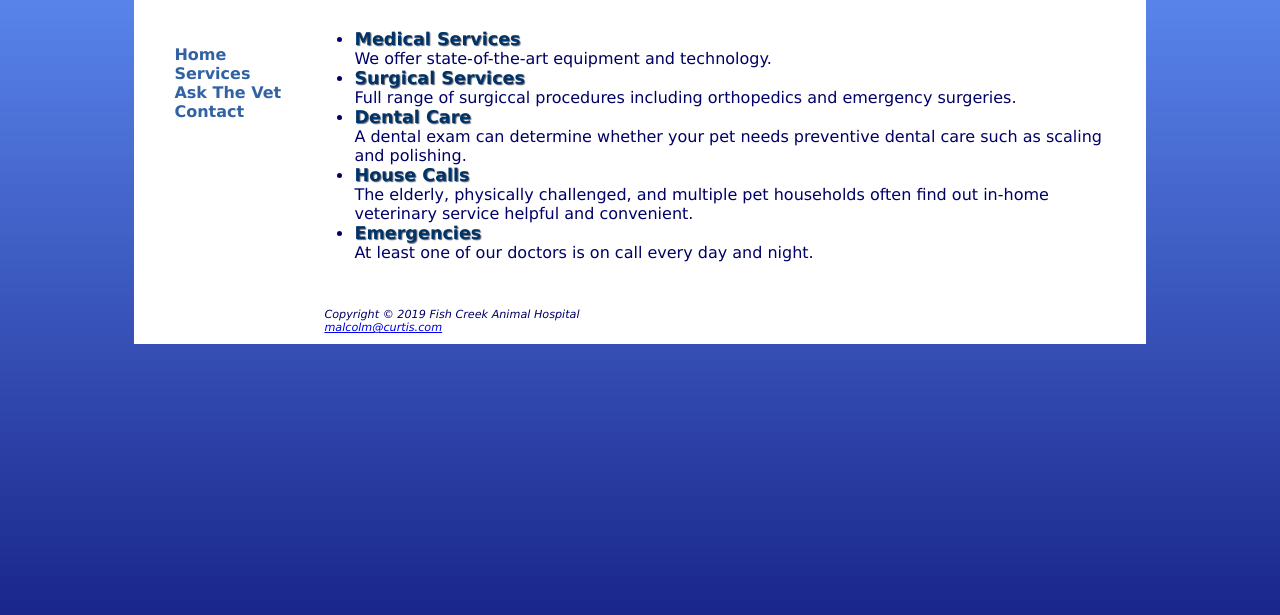
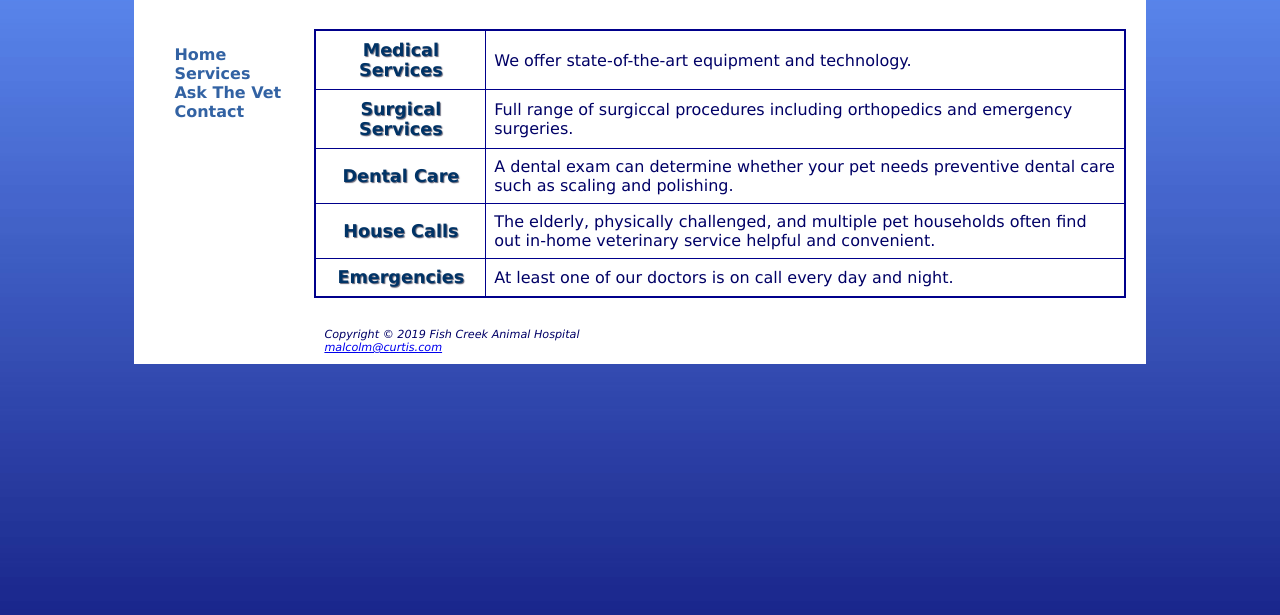
Before and after one commit to Malcmalc2/FishCreek-AnimalHospital, a plain HTML site: page services.html in a window 1280 px wide. Shown: the part 127-742 px from the top of the page. Drawn offline with Linux system fonts and the light colour scheme.

Commit message:
Chapter 8
Tables

```diff
--- a/css/stylesheet.css
+++ b/css/stylesheet.css
@@ -34,6 +34,18 @@ header, nav, main, footer {
 #desktop {
     display: inline;
 }
+
+table {
+    border: 2px solid darkblue;
+    border-collapse: collapse;
+}
+
+td, th {
+    padding: 0.5em;
+    border: 1px solid darkblue;
+}
+
+
 
 /* Header */
 header {
--- a/services.html
+++ b/services.html
@@ -28,18 +28,28 @@
 
     <!-- Content -->
     <main>
-      <ul>
-        <li><span class="category">Medical Services</span></li>
-        We offer state-of-the-art equipment and technology.
-        <li><span class="category">Surgical Services</span></li>
-        Full range of surgiccal procedures including orthopedics and emergency surgeries.
-        <li><span class="category">Dental Care</span></li>
-        A dental exam can determine whether your pet needs preventive dental care such as scaling and polishing.
-        <li><span class="category">House Calls</span></li>
-        The elderly, physically challenged, and multiple pet households often find out in-home veterinary service helpful and convenient.
-        <li><span class="category">Emergencies</span></li>
-        At least one of our doctors is on call every day and night.
-      </ul>
+      <table>
+        <tr>
+          <th class="category">Medical Services</th>
+          <td>We offer state-of-the-art equipment and technology.</td>
+        </tr>
+        <tr>
+          <th class="category">Surgical Services</th>
+          <td>Full range of surgiccal procedures including orthopedics and emergency surgeries.</td>
+        </tr>
+        <tr>
+          <th class="category">Dental Care</th>
+          <td>A dental exam can determine whether your pet needs preventive dental care such as scaling and polishing.</td>
+        </tr>
+        <tr>
+          <th class="category">House Calls</th>
+          <td>The elderly, physically challenged, and multiple pet households often find out in-home veterinary service helpful and convenient.</td>
+        </tr>
+        <tr>
+            <th class="category">Emergencies</th>
+            <td>At least one of our doctors is on call every day and night.</td>
+        </tr>
+      </table>
     </main>
 
     <!-- Footer -->
```
